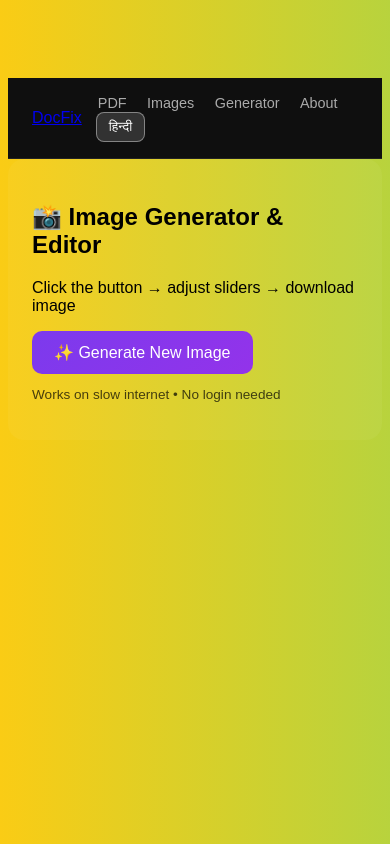
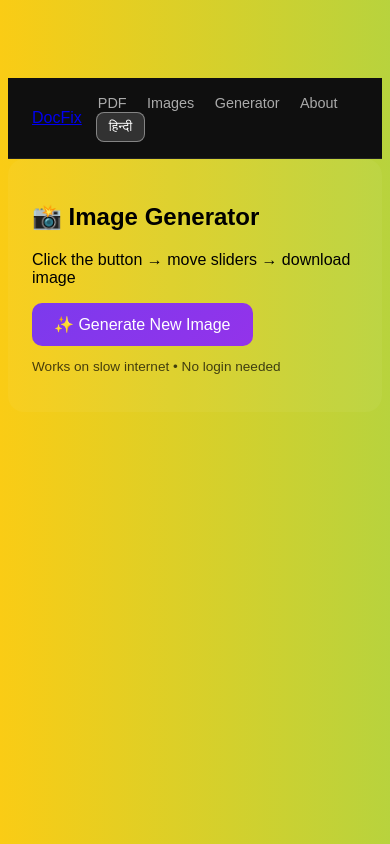
Before and after one commit to PAVITSACHDEVA/OpenTools, a website: page Public/Genartor.html in a window 390 px wide. Drawn offline with Linux system fonts and the light colour scheme.

Commit message:
Add Hindi toggle and update generator UI
Clean up and restructure the Image Generator UI and add a Hindi/English language toggle. HTML changes: simplified markup and whitespace, renamed/added IDs for labels and helper text, reorganized editor/progress/preview blocks, and neutralized <audio> tags (preload="none"). JS changes: added a new DOMContentLoaded handler that implements i18n (English and Hindi) with a text map, applyLang() function, and langToggle click handler to switch UI strings. These changes enable runtime language switching and improve element IDs for easier script integration.

```diff
--- a/Public/Genartor.html
+++ b/Public/Genartor.html
@@ -20,7 +20,6 @@
     <a href="Genartor.html">Generator</a>
     <a href="ABOUT.html">About</a>
 
-    <!-- HINDI TOGGLE (VISIBLE) -->
     <button id="langToggle" class="lang-btn">हिन्दी</button>
   </nav>
 </header>
@@ -29,16 +28,12 @@
 
 <section class="generator-card">
 
-    <h1 id="genTitle">📸 Image Generator & Editor</h1>
-    <p id="genDesc">
-      Click the button → adjust sliders → download image
-    </p>
+  <h1 id="genTitle">📸 Image Generator</h1>
+  <p id="genDesc">Click the button → move sliders → download image</p>
 
-    <button id="generateBtn" class="primary-btn">
-      ✨ Generate New Image
-    </button>
+  <button id="generateBtn" class="primary-btn">✨ Generate New Image</button>
 
-    <p class="helper-text">
+  <p id="helperText" class="helper-text">
     Works on slow internet • No login needed
   </p>
 
@@ -52,29 +47,27 @@
 
       <h2 id="controlsTitle">Controls</h2>
 
-        <div id="filterControls">
-          <h3 id="filtersTitle">Image Effects</h3>
+      <h3 id="effectsTitle">Image Effects</h3>
 
-          <label>Black & White</label>
+      <label id="lblBW">Black & White</label>
       <input type="range" id="grayscale" min="0" max="100" value="0" data-unit="%" />
 
-          <label>Sepia</label>
+      <label id="lblSepia">Sepia</label>
       <input type="range" id="sepia" min="0" max="100" value="0" data-unit="%" />
 
-          <label>Contrast</label>
+      <label id="lblContrast">Contrast</label>
       <input type="range" id="contrast" min="0" max="200" value="100" data-unit="%" />
 
-          <label>Brightness</label>
+      <label id="lblBrightness">Brightness</label>
       <input type="range" id="brightness" min="0" max="200" value="100" data-unit="%" />
 
-          <label>Blur</label>
-          <input type="range" id="blur" min="0" max="10" value="0" step="0.1" data-unit="px" />
+      <label id="lblBlur">Blur</label>
+      <input type="range" id="blur" min="0" max="10" step="0.1" value="0" data-unit="px" />
 
-          <label>Invert</label>
+      <label id="lblInvert">Invert</label>
       <input type="range" id="invert" min="0" max="100" value="0" data-unit="%" />
 
       <button id="resetFilters">Reset</button>
-        </div>
 
       <h3 id="downloadTitle">Download</h3>
 
@@ -86,33 +79,25 @@
         <option value="image/webp">WEBP</option>
       </select>
 
-        <div id="qualityGroup" style="display:none;">
-          <label>Image Clarity</label>
-          <input type="range" id="quality" min="0.1" max="1" step="0.1" value="0.9" />
-        </div>
-
       <button id="downloadBtn">Download Image</button>
     </div>
 
     <div class="preview">
-        <div id="image-placeholder">
-          Generate an image to begin editing.
-        </div>
+      <div id="image-placeholder">Generate an image to begin editing.</div>
       <canvas id="previewCanvas"></canvas>
     </div>
 
   </div>
 
 </section>
-
 </main>
 
-<!-- AUDIO FILES (UNCHANGED AS REQUESTED) -->
-<audio id="sound-home" src="./Assest/Home.mp3"></audio>
-<audio id="sound-lumixcore" src="./Assest/lumix core ai.mp3"></audio>
-<audio id="sound-convert" src="./Assest/Image Converter.mp3"></audio>
-<audio id="sound-about" src="./Assest/About the AI.mp3"></audio>
-<audio id="sound-generator" src="./Assest/Random Image Generator.mp3"></audio>
+<!-- AUDIO FILES KEPT BUT NEUTRALIZED -->
+<audio src="./Assest/Home.mp3" preload="none"></audio>
+<audio src="./Assest/lumix core ai.mp3" preload="none"></audio>
+<audio src="./Assest/Image Converter.mp3" preload="none"></audio>
+<audio src="./Assest/About the AI.mp3" preload="none"></audio>
+<audio src="./Assest/Random Image Generator.mp3" preload="none"></audio>
 
 <script src="generaterscript.js"></script>
 </body>
--- a/Public/generaterscript.js
+++ b/Public/generaterscript.js
@@ -135,3 +135,77 @@ document.addEventListener("DOMContentLoaded", () => {
       isHindi ? "नई इमेज बनाएं" : "✨ Generate New Image";
   };
 });
+document.addEventListener("DOMContentLoaded", () => {
+
+  const $ = (id) => document.getElementById(id);
+
+  let isHindi = false;
+
+  const texts = {
+    en: {
+      title: "📸 Image Generator",
+      desc: "Click the button → move sliders → download image",
+      helper: "Works on slow internet • No login needed",
+      generate: "✨ Generate New Image",
+      controls: "Controls",
+      effects: "Image Effects",
+      bw: "Black & White",
+      sepia: "Sepia",
+      contrast: "Contrast",
+      brightness: "Brightness",
+      blur: "Blur",
+      invert: "Invert",
+      reset: "Reset",
+      download: "Download",
+      downloadBtn: "Download Image",
+      placeholder: "Generate an image to begin editing."
+    },
+    hi: {
+      title: "📸 इमेज जनरेटर",
+      desc: "बटन दबाएं → स्लाइडर बदलें → इमेज डाउनलोड करें",
+      helper: "धीमे इंटरनेट पर भी काम करता है • लॉगिन की ज़रूरत नहीं",
+      generate: "✨ नई इमेज बनाएं",
+      controls: "नियंत्रण",
+      effects: "इमेज इफ़ेक्ट",
+      bw: "ब्लैक एंड व्हाइट",
+      sepia: "सेपिया",
+      contrast: "कॉन्ट्रास्ट",
+      brightness: "चमक",
+      blur: "ब्लर",
+      invert: "रंग उल्टा",
+      reset: "रीसेट",
+      download: "डाउनलोड",
+      downloadBtn: "इमेज डाउनलोड करें",
+      placeholder: "शुरू करने के लिए इमेज बनाएं"
+    }
+  };
+
+  function applyLang() {
+    const t = isHindi ? texts.hi : texts.en;
+
+    $("genTitle").innerText = t.title;
+    $("genDesc").innerText = t.desc;
+    $("helperText").innerText = t.helper;
+    $("generateBtn").innerText = t.generate;
+    $("controlsTitle").innerText = t.controls;
+    $("effectsTitle").innerText = t.effects;
+    $("lblBW").innerText = t.bw;
+    $("lblSepia").innerText = t.sepia;
+    $("lblContrast").innerText = t.contrast;
+    $("lblBrightness").innerText = t.brightness;
+    $("lblBlur").innerText = t.blur;
+    $("lblInvert").innerText = t.invert;
+    $("resetFilters").innerText = t.reset;
+    $("downloadTitle").innerText = t.download;
+    $("downloadBtn").innerText = t.downloadBtn;
+    $("image-placeholder").innerText = t.placeholder;
+    $("langToggle").innerText = isHindi ? "English" : "हिन्दी";
+  }
+
+  $("langToggle").onclick = () => {
+    isHindi = !isHindi;
+    applyLang();
+  };
+
+  applyLang(); // default
+});
```
Lines whose indentation alone changed are shown as unchanged.
